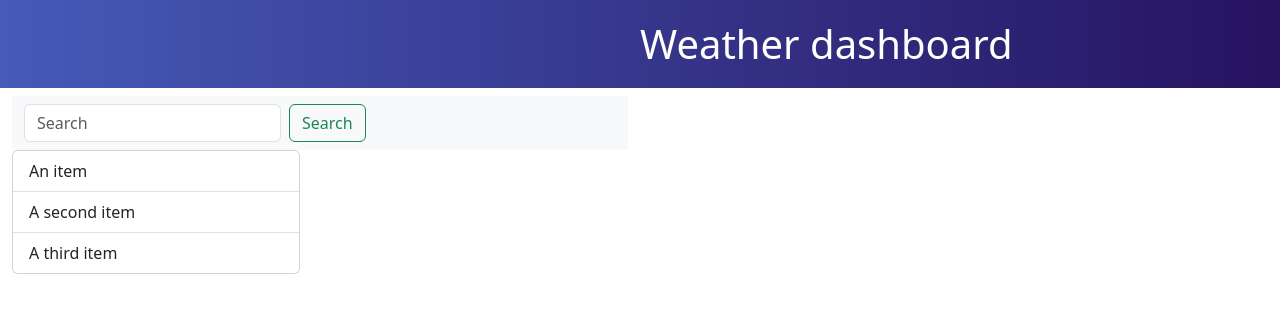
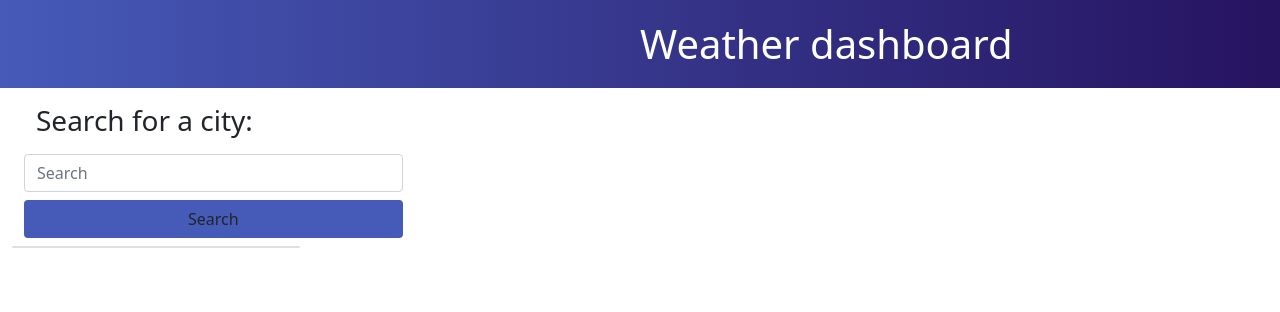
Before and after one commit to erickrenaud05/weather-dashboard, a plain HTML site: page index.html in a window 1280 px wide. Drawn offline with nearby package versions, Linux system fonts and the light colour scheme.

Commit message:
added styling to search bar

```diff
--- a/assets/css/styles.css
+++ b/assets/css/styles.css
@@ -5,3 +5,7 @@ header h1 {
     padding-bottom: 20px;
     color: white;
 }
+
+.btn-search {
+    background-color: #465AB8 ;
+}
--- a/index.html
+++ b/index.html
@@ -4,8 +4,9 @@
     <meta charset="UTF-8">
     <meta name="viewport" content="width=device-width, initial-scale=1.0">
     <title>Weather dashboard</title>
+    <link rel="stylesheet" href="https://cdn.jsdelivr.net/npm/bootstrap@5.1.3/dist/css/bootstrap.min.css" />
+    <link rel="stylesheet" href="https://code.jquery.com/ui/1.12.1/themes/base/jquery-ui.css" />
     <link rel="stylesheet" href="assets/css/styles.css">
-    <link rel="stylesheet" href="https://cdn.jsdelivr.net/npm/bootstrap@5.3.3/dist/css/bootstrap.min.css">
 </head>
 <body>
     <header>
@@ -13,33 +14,37 @@
     </header>
     <div class="container-fluid">
         <div class="row">
-            <aside class="column col-6">
+            <aside class="column col-4">
                 <!-- search bar -->
-                <nav class="navbar bg-body-tertiary">
+                <nav class="navbar">
                     <div class="container-fluid">
-                      <form class="d-flex" role="search">
-                        <input class="form-control me-2" type="search" placeholder="Search" aria-label="Search">
-                        <button class="btn btn-outline-success" type="submit">Search</button>
+                      <form class="row gy-2" role="search">
+                        <h3>Search for a city:</h3>
+                        <input class="form-control " type="search" placeholder="Search" aria-label="Search">
+                        <button class="btn btn-search" type="submit">Search</button>
                       </form>
                     </div>
                   </nav>
                 <!-- search history -->
                 <div class="card" style="width: 18rem;">
                     <ul class="list-group list-group-flush">
-                      <li class="list-group-item">An item</li>
+                      <!-- <li class="list-group-item">An item</li>
                       <li class="list-group-item">A second item</li>
-                      <li class="list-group-item">A third item</li>
+                      <li class="list-group-item">A third item</li> -->
+                      <!-- list will be dynamically appended with js -->
                     </ul>
                   </div>
             </aside>
-            <main class="column col-6">
+            <main class="column col-8">
                 <!-- city info -->
                 <!-- 5 day forecast card -->
             </main>
         </div>
     </div>
-    <script src="https://code.jquery.com/ui/1.14.0-beta.1/jquery-ui.js" integrity="sha256-390Nb0oEUjfIhOVv5Kf7AT67XcmRlWvHElliqkERbnM=" crossorigin="anonymous"></script>
-    <script src="https://code.jquery.com/jquery-3.7.1.js" integrity="sha256-eKhayi8LEQwp4NKxN+CfCh+3qOVUtJn3QNZ0TciWLP4=" crossorigin="anonymous"></script>
-    <script src="assets/js/scripts.js"></script>
+    <script src="https://cdn.jsdelivr.net/npm/bootstrap@5.1.3/dist/js/bootstrap.bundle.min.js"
+    integrity="sha384-ka7Sk0Gln4gmtz2MlQnikT1wXgYsOg+OMhuP+IlRH9sENBO0LRn5q+8nbTov4+1p"
+    crossorigin="anonymous"></script>
+  <script src="https://code.jquery.com/jquery-3.4.1.min.js"></script>
+  <script src="https://code.jquery.com/ui/1.13.1/jquery-ui.min.js"></script><script src="assets/js/scripts.js"></script>
 </body>
 </html>
```
